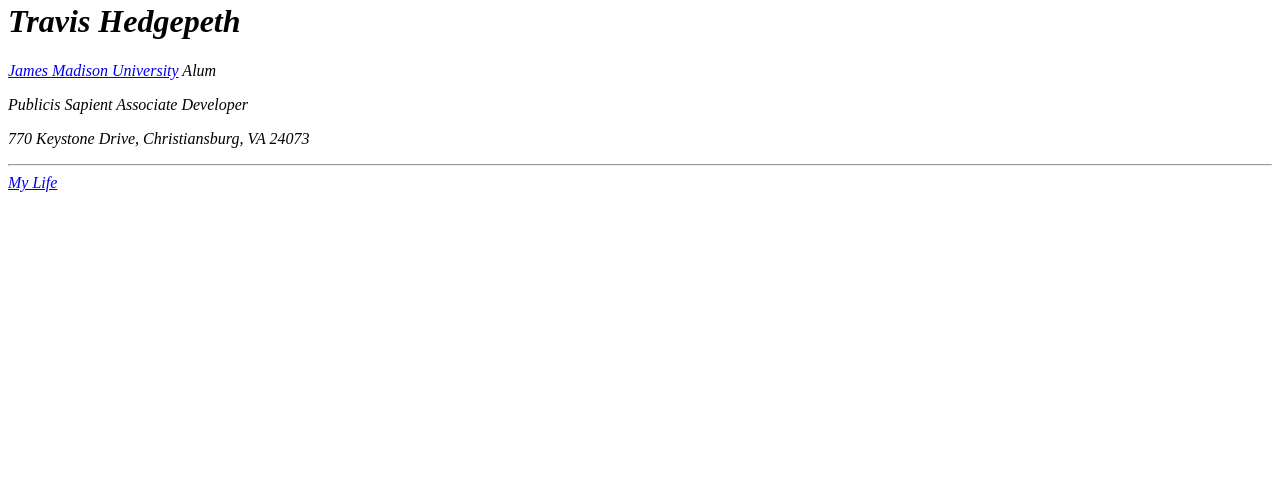
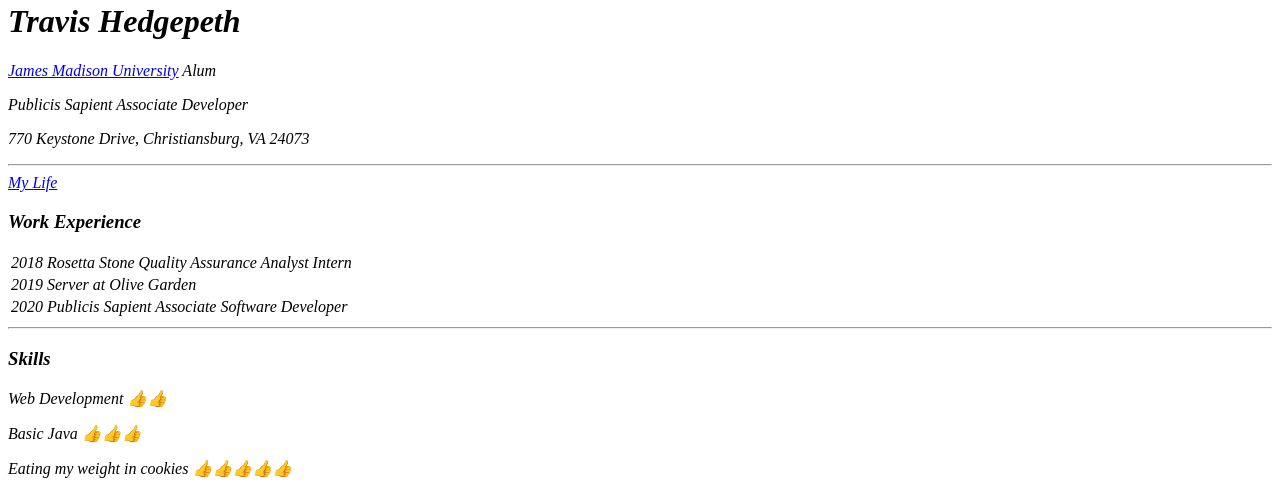
Before and after one commit to hedgepeth26/cv, a plain HTML site: page index.html in a window 1280 px wide. Shown: the part 330-824 px from the top of the page. Before the commit the page ends 800 px from the top, so only its background shows below. Drawn offline with Linux system fonts and the light colour scheme.

Commit message:
Add files via upload

```diff
--- a/index.html
+++ b/index.html
@@ -14,5 +14,23 @@
     <p>770 Keystone Drive, Christiansburg, VA 24073</p>
     <hr>
     <a href="mylife.html">My Life</a>
+    <h3>Work Experience</h3>
+    <table>
+      <tr>
+        <td>2018</td>
+        <td>Rosetta Stone Quality Assurance Analyst Intern</td>
+      </tr>
+        <td>2019</td>
+        <td>Server at Olive Garden</td>
+      <tr>
+        <td>2020</td>
+        <td>Publicis Sapient Associate Software Developer</td>
+      </tr>
+    </table>
+    <hr>
+    <h3>Skills</h3>
+    <p>Web Development               👍👍</p>
+    <p>Basic Java                    👍👍👍</p>
+    <p>Eating my weight in cookies   👍👍👍👍👍</p>
   </body>
 </html>
```
